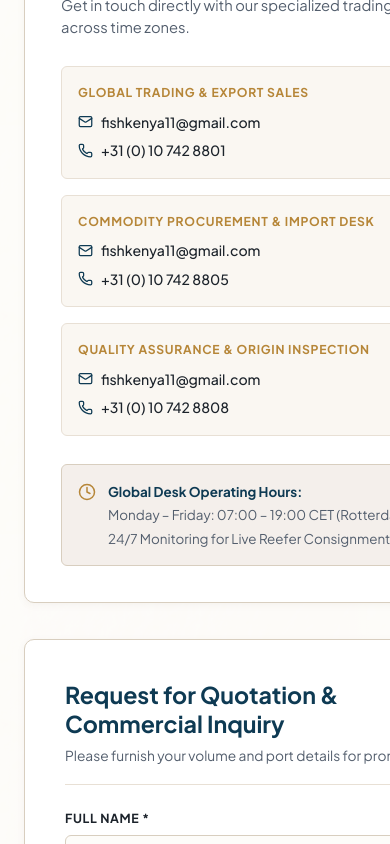
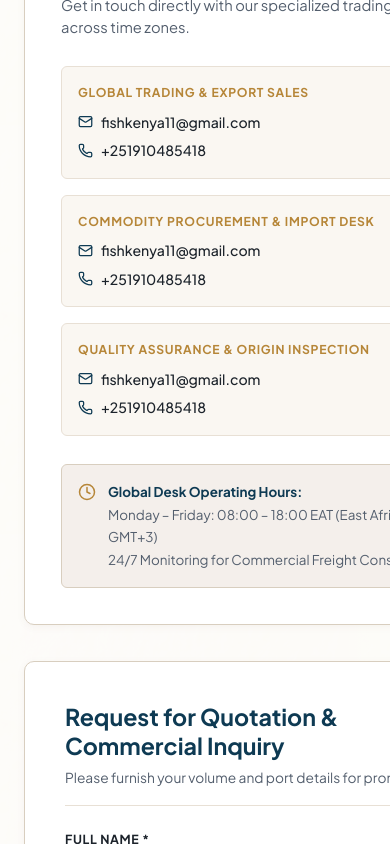
Before and after one commit to Goodomenn/import_spice, a React (Vite) app: page /contact in a window 390 px wide. Shown: the part 1100-1944 px from the top of the page. Built offline with nearby package versions, Linux system fonts and the light colour scheme; a web font is replaced by a local one.

Commit message:
chore: update all contact emails to fishkenya11@gmail.com and phone numbers to +251910485418

```diff
--- a/src/components/ContactSection.jsx
+++ b/src/components/ContactSection.jsx
@@ -73,7 +73,7 @@ export default function ContactSection({ prefilledProduct }) {
                   </div>
                   <div className="desk-line">
                     <Phone size={15} className="desk-icon" />
-                    <span>+31 (0) 10 742 8801</span>
+                    <span>+251910485418</span>
                   </div>
                 </div>
               </div>
@@ -87,7 +87,7 @@ export default function ContactSection({ prefilledProduct }) {
                   </div>
                   <div className="desk-line">
                     <Phone size={15} className="desk-icon" />
-                    <span>+31 (0) 10 742 8805</span>
+                    <span>+251910485418</span>
                   </div>
                 </div>
               </div>
@@ -101,7 +101,7 @@ export default function ContactSection({ prefilledProduct }) {
                   </div>
                   <div className="desk-line">
                     <Phone size={15} className="desk-icon" />
-                    <span>+31 (0) 10 742 8808</span>
+                    <span>+251910485418</span>
                   </div>
                 </div>
               </div>
@@ -111,8 +111,8 @@ export default function ContactSection({ prefilledProduct }) {
               <Clock size={18} className="hours-icon" />
               <div>
                 <strong>Global Desk Operating Hours:</strong>
-                <span>Monday – Friday: 07:00 – 19:00 CET (Rotterdam HQ)</span>
-                <span>24/7 Monitoring for Live Reefer Consignments</span>
+                <span>Monday – Friday: 08:00 – 18:00 EAT (East Africa Time / GMT+3)</span>
+                <span>24/7 Monitoring for Commercial Freight Consignments</span>
               </div>
             </div>
           </div>
--- a/src/components/Footer.jsx
+++ b/src/components/Footer.jsx
@@ -105,7 +105,7 @@ export default function Footer() {
               </div>
               <div className="f-contact-item">
                 <Phone size={16} className="f-icon" />
-                <span>+31 (0) 10 742 8800</span>
+                <span>+251910485418</span>
               </div>
               <div className="f-contact-item">
                 <Mail size={16} className="f-icon" />
--- a/src/components/GlobalPresence.jsx
+++ b/src/components/GlobalPresence.jsx
@@ -18,8 +18,8 @@ export default function GlobalPresence() {
       country: 'United Arab Emirates',
       role: 'Middle East & GCC Commercial HQ & Re-Export Hub',
       address: 'Jebel Ali Free Zone (JAFZA), South Zone, Dubai, UAE',
-      phone: '+971 4 883 9000',
-      email: 'dubai@ffimporting.com',
+      phone: '+251910485418',
+      email: 'fishkenya11@gmail.com',
       capacity: '30,000 m² Bonded Logistics & Climate-Controlled Staging',
       tradeFocus: 'Commercial & OTR Tires, Automotive Batteries, Whole Spices, Re-Export Commodities',
       ports: 'Port of Jebel Ali, Port Khalifa (Abu Dhabi), Dubai World Central'
@@ -30,8 +30,8 @@ export default function GlobalPresence() {
       country: 'Kenya',
       role: 'East African Origin Processing & Agricultural Export Desk',
       address: 'Kilindini Harbour Industrial Area, Mombasa, Kenya',
-      phone: '+254 20 800 4500',
-      email: 'eastafrica@ffimporting.com',
+      phone: '+251910485418',
+      email: 'fishkenya11@gmail.com',
       capacity: '20,000 m² Sortex Cleaning, Coffee Warehousing & Air-Freight Staging',
       tradeFocus: 'Washed Arabica Coffee, White Sesame Seeds, Cashew & Macadamia Nuts, Fresh Horticultural Produce',
       ports: 'Port of Mombasa (Kilindini), Jomo Kenyatta International Airport (JKIA)'
@@ -42,8 +42,8 @@ export default function GlobalPresence() {
       country: 'China',
       role: 'Asia Industrial Procurement & Quality Engineering Center',
       address: 'Qingdao Free Trade Port Zone, Shandong Province, China',
-      phone: '+86 532 8690 1200',
-      email: 'asia@ffimporting.com',
+      phone: '+251910485418',
+      email: 'fishkenya11@gmail.com',
       capacity: 'Factory Audit Operations & 40ft High-Cube Container Consolidation',
       tradeFocus: 'Commercial Truck Tires (TBR 315/80R22.5), Passenger PCR, OTR Tires, Solar Batteries',
       ports: 'Port of Qingdao, Port of Ningbo-Zhoushan, Port of Shanghai'
@@ -54,8 +54,8 @@ export default function GlobalPresence() {
       country: 'India',
       role: 'South Asian Spice Belt & Agricultural Procurement Desk',
       address: 'APSEZ Logistics Park, Mundra, Gujarat 370421, India',
-      phone: '+91 22 6120 7800',
-      email: 'spices@ffimporting.com',
+      phone: '+251910485418',
+      email: 'fishkenya11@gmail.com',
       capacity: 'Sortex Seed Cleaning Terminal & Vacuum Packaging Facilities',
       tradeFocus: 'Machine-Cleaned Cumin Seeds (Jeera 99.8%), Ground Cinnamon & Whole Quills, Agricultural Spices',
       ports: 'Port of Mundra (APSEZ), Nhava Sheva (JNPT Mumbai)'
@@ -66,8 +66,8 @@ export default function GlobalPresence() {
       country: 'Netherlands & Belgium',
       role: 'European Commercial Gateway & Bonded Distribution Desk',
       address: 'Maasvlakte Logistics Hub, 3011 Rotterdam, The Netherlands',
-      phone: '+31 (0) 10 742 8800',
-      email: 'rotterdam@ffimporting.com',
+      phone: '+251910485418',
+      email: 'fishkenya11@gmail.com',
       capacity: '25,000 m² Bonded Dry & Multi-Temp Warehouse Depot',
       tradeFocus: 'Specialty Green Coffee, Certified Leather Hides, Pure Sesame Seeds, Export Spices',
       ports: 'Port of Rotterdam (Maasvlakte), Port of Antwerp, Port of Hamburg'
@@ -78,8 +78,8 @@ export default function GlobalPresence() {
       country: 'Ethiopia',
       role: 'Specialty Coffee & Raw Commodity Origin Desk',
       address: 'Bole Sub-City Commercial Corridor, Addis Ababa, Ethiopia',
-      phone: '+251 11 667 3400',
-      email: 'ethiopia@ffimporting.com',
+      phone: '+251910485418',
+      email: 'fishkenya11@gmail.com',
       capacity: 'Cupping Quality Laboratory, ECX Warehousing & GrainPro Hermetic Staging',
       tradeFocus: 'Specialty Washed & Natural Arabica Coffee (Yirgacheffe, Sidamo, Guji), Humera Sesame, Finished Leather',
       ports: 'Port of Djibouti Rail Corridor, Addis Ababa Bole International Cargo Terminal'
--- a/src/components/Navbar.jsx
+++ b/src/components/Navbar.jsx
@@ -36,12 +36,12 @@ export default function Navbar({ onSearchClick }) {
           <div className="top-bar-left">
             <span className="top-item">
               <ShieldCheck size={14} className="top-icon" />
-              <span>HACCP, ISO 22000 & FDA Compliant Cold-Chain</span>
+              <span>ISO 9001 & Incoterms 2020 Verified Trade</span>
             </span>
             <span className="top-divider">|</span>
             <span className="top-item">
               <Phone size={14} className="top-icon" />
-              <span>+31 (0) 10 742 8800 (Global Trading Desk)</span>
+              <span>+251910485418 (Global Trading Desk)</span>
             </span>
           </div>
           <div className="top-bar-right">
```
